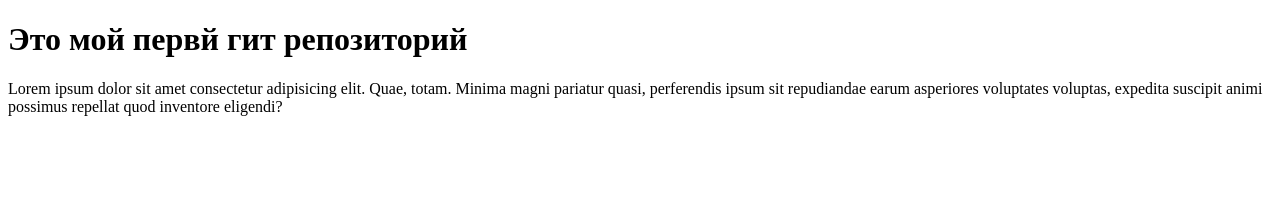
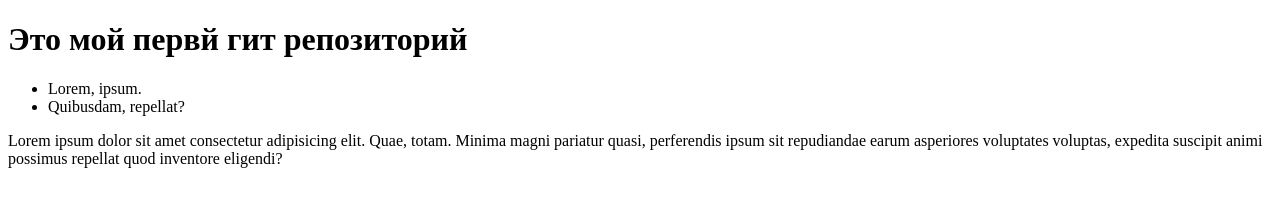
Before and after one commit to zabelovam/sand-smile-zabelova, a plain HTML site: page index.html in a window 1280 px wide. Drawn offline with Linux system fonts and the light colour scheme.

```diff
--- a/index.html
+++ b/index.html
@@ -7,6 +7,10 @@
 </head>
 <body>
     <h1>Это мой первй гит репозиторий</h1>
+<ul>
+<li>Lorem, ipsum.</li>
+<li>Quibusdam, repellat?</li>
+</ul>
 
     <p>Lorem ipsum dolor sit amet consectetur adipisicing elit. Quae, totam. Minima magni pariatur quasi, perferendis ipsum sit repudiandae earum asperiores voluptates voluptas, expedita suscipit animi possimus repellat quod inventore eligendi?</p>
 </body>
```
Also changed, not shown: contacts.html (added, +11 -0 lines).
